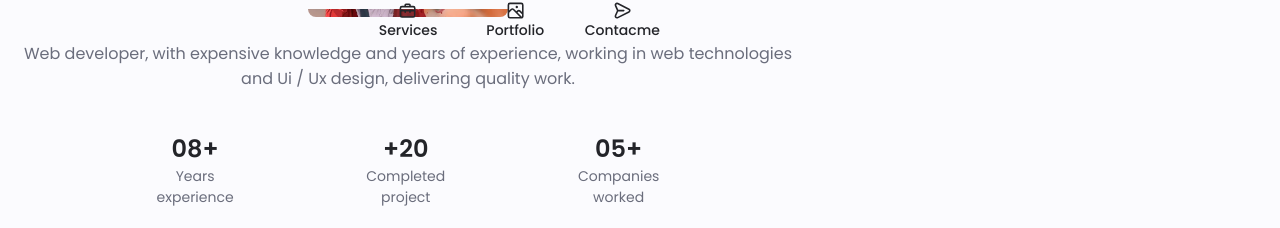
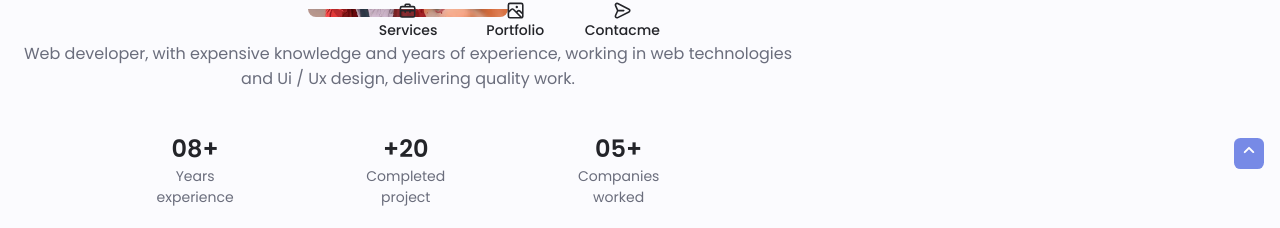
Before and after one commit to OfwaTwa/Portafolio2.0, a React (Vite) app: page / in a window 1280 px wide. Shown: the part 791-1019 px from the top of the page. Built offline with nearby package versions, Linux system fonts and the light colour scheme.

Commit message:
Scroll finish

```diff
--- a/src/componentes/Scroll.jsx
+++ b/src/componentes/Scroll.jsx
@@ -1,15 +1,29 @@
 import React from 'react';
-import { useEffect } from 'react';
+import { useEffect, useState } from 'react';
 //icon
-import { UilLocationArrowAlt } from '@iconscout/react-unicons'
+import { UilAngleUp } from '@iconscout/react-unicons'
 //Style
 import "../index.css";
 
 export const Scroll = (props) => {
+    const [scrollPosition, setScrollPosition] = useState(0);
+    const handleScroll = () => {
+      const position = window.pageYOffset;
+      setScrollPosition(position);
+    };
+
+    useEffect(() => {
+      window.addEventListener("scroll", handleScroll, { passive: true });
+
+      return () => {
+        window.removeEventListener("scroll", handleScroll);
+      };
+
+    }, []);
     return(
         <div>
-            <a href="#" className='scrollup' id='scroll-up'>
-                <UilLocationArrowAlt/>
+            <a href="#" className={`scrollup ${scrollPosition >= 558 ? "show-scroll" : null }`} id='scroll-up'>
+                <UilAngleUp size="1.5rem" className="scrollup__icon"/>
             </a>
         </div>
     )
--- a/src/index.css
+++ b/src/index.css
@@ -910,10 +910,31 @@ img {
 }
 
 /*========== SCROLL UP ==========*/
+.scrollup{
+  position: fixed;
+  right: 1rem;
+  bottom: -20%;
+  background-color: var(--first-color);
+  opacity: .8;
+  padding: 0 .2rem;
+  border-radius: .4rem;
+  z-index: var(--z-tooltip);
+  transition: .4s;
+}
 
+.scrollup:hover{
+  background-color: var(--first-color-alt);
+}
+
+.scrollup__icon{
+  font-size: 1.5rem;
+  color: #fff;
+}
 
 /* Show scroll */
-
+.show-scroll{
+  bottom: 5rem;
+}
 
 /*========== SCROLL BAR ==========*/
 
```
